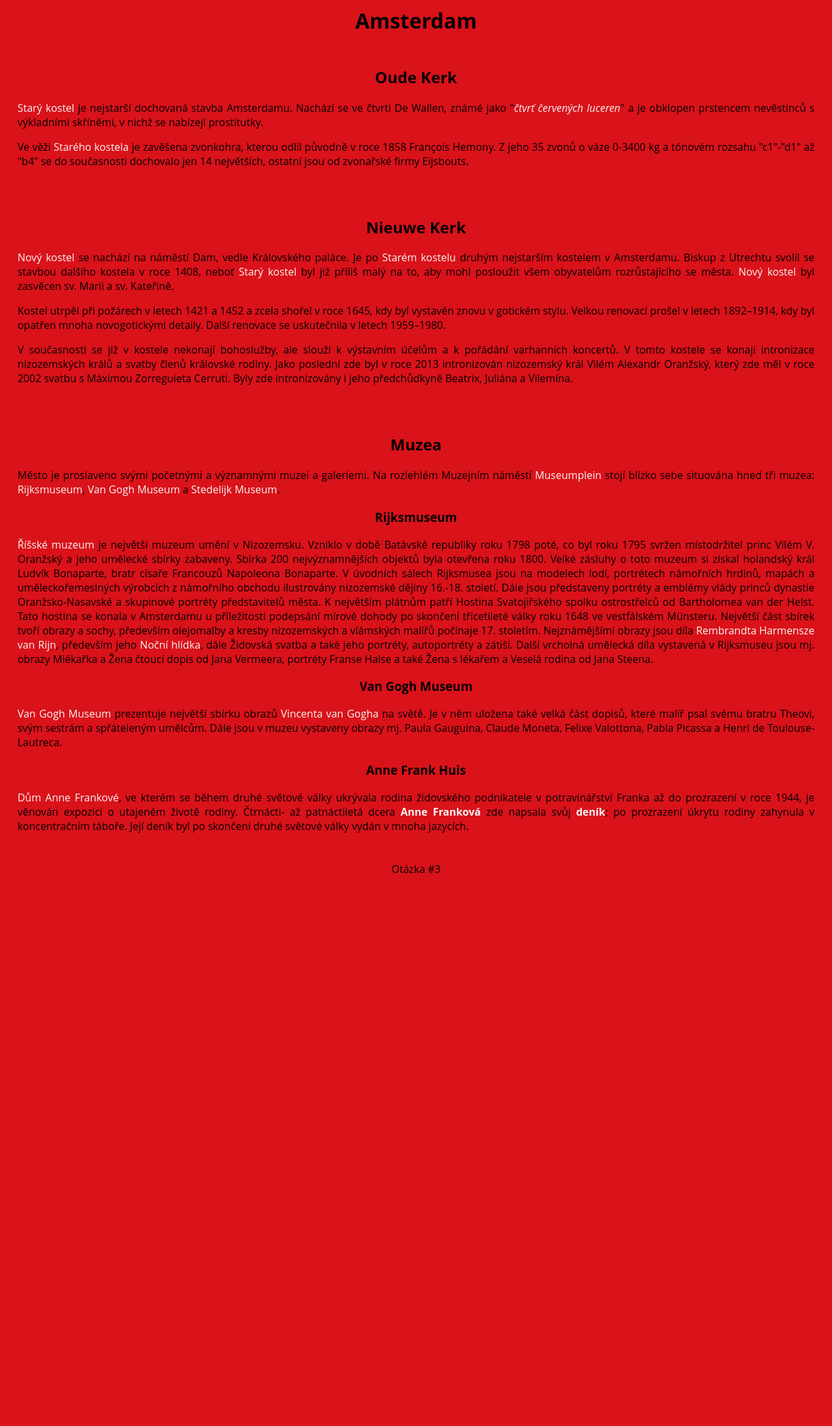
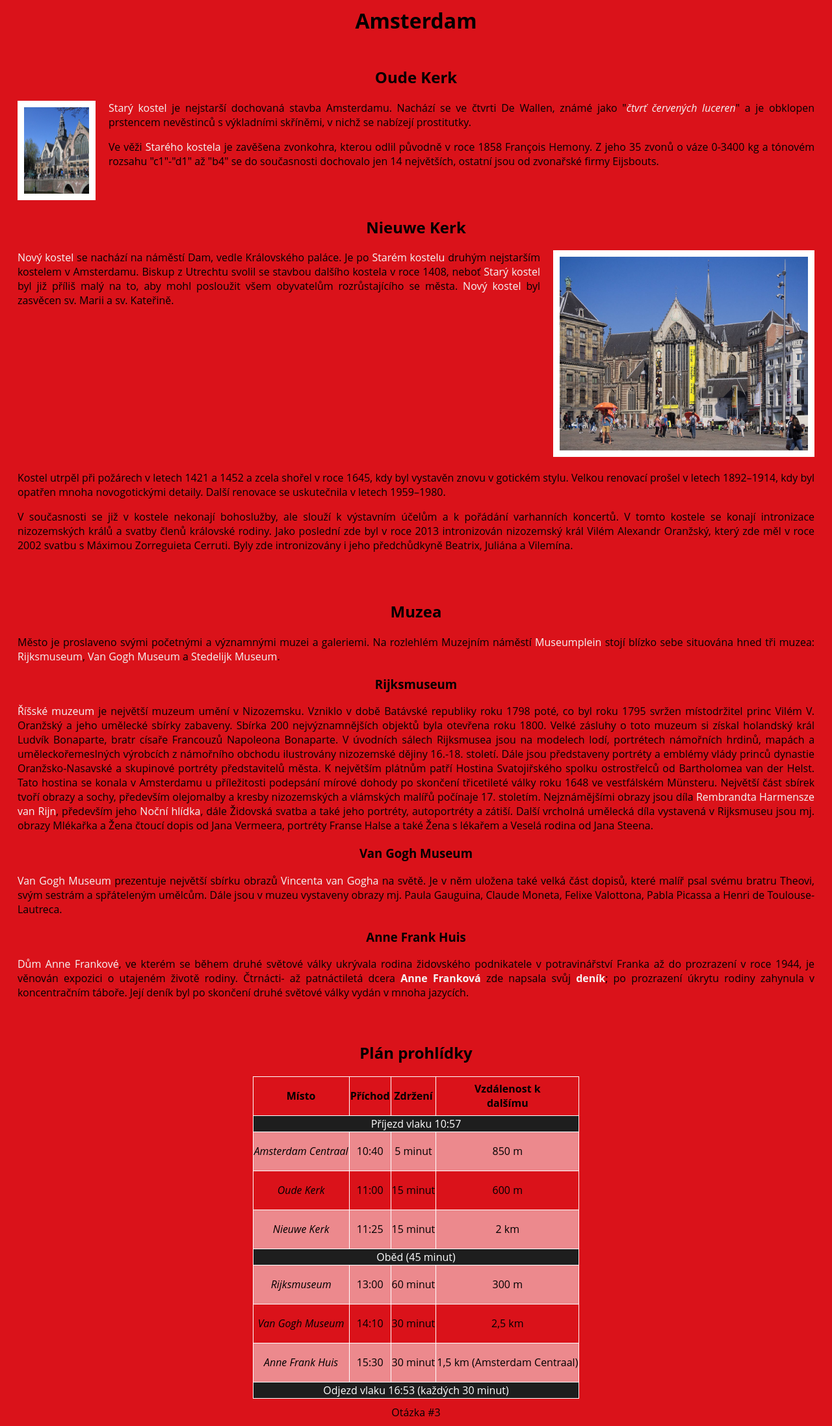
Before and after one commit to hendrychjan/maturita-webovky, a PHP site: page /03/text.html in a window 1280 px wide. Shown: the whole page at 65% size. Before the commit the page ends 1343 px from the top, so only its background shows below. Run offline with PHP 8.4, Linux system fonts and the light colour scheme.

Commit message:
Otázka 3 - HTML - Obrázky, tabulky, odkazy

```diff
--- a/otazky/03/style.css
+++ b/otazky/03/style.css
@@ -8,10 +8,15 @@ body {
   font-family: "Open Sans", Arial, Helvetica, sans-serif;
 }
 
-h1, article, footer {
+h1,
+article,
+footer {
   margin: 10px auto;
 }
-h1, h2, h3, footer {
+h1,
+h2,
+h3,
+footer {
   text-align: center;
 }
 p {
@@ -26,3 +31,89 @@ article > section {
   padding: 1.5%;
   text-align: center;
 }
+
+img {
+  border: 10px solid white;
+  transition-duration: 0.4s;
+}
+
+img:hover {
+  border: 10px solid yellow;
+  cursor: pointer;
+}
+
+.prvni img {
+  width: 100px;
+  float: left;
+  margin-right: 20px;
+}
+
+.druha > div > a {
+  flex: 1;
+}
+
+.druha > div > a > img {
+  width: 100%;
+  box-sizing: border-box;
+}
+
+.druha div p {
+  flex: 2;
+  margin-top: 0;
+  margin-right: 20px;
+}
+
+.druha div {
+  display: flex;
+  flex-direction: row;
+  align-items: flex-start;
+  justify-content: center;
+}
+
+.tabulka {
+  display: flex;
+  justify-content: center;
+  align-items: center;
+  flex-direction: column;
+}
+
+table {
+    border-collapse: collapse;
+    text-align: center;
+}
+
+table a {
+    text-decoration: none;
+    color: black;
+}
+
+td, th {
+    border: 1px solid white;
+}
+
+thead tr {
+    font-weight: bold;
+    height: 60px;
+}
+
+tbody th {
+    color: white;
+    background-color: rgb(30, 30, 30);
+    font-weight: normal;
+}
+
+tbody tr {
+    height: 60px;
+}
+
+tbody tr.tabulka-dil {
+    height: auto;
+}
+
+tbody tr td:first-child {
+    font-style: italic;
+}
+
+tbody tr:nth-child(even) {
+    background-color: rgba(255, 255, 255, 0.5);
+}
--- a/otazky/03/text.html
+++ b/otazky/03/text.html
@@ -1,44 +1,185 @@
 <!DOCTYPE html>
-<html lang="en" xmlns:mso="urn:schemas-microsoft-com:office:office" xmlns:msdt="uuid:C2F41010-65B3-11d1-A29F-00AA00C14882">
+<html lang="en">
   <head>
-    <meta charset="UTF-8">
-    <meta name="viewport" content="width=device-width, initial-scale=1.0">
-    <meta http-equiv="X-UA-Compatible" content="ie=edge">
+    <meta charset="UTF-8" />
+    <meta name="viewport" content="width=device-width, initial-scale=1.0" />
     <title>Amsterdam</title>
-    <link rel="stylesheet" href="style.css">
-
-<!--[if gte mso 9]><xml>
-<mso:CustomDocumentProperties>
-<mso:MediaServiceImageTags msdt:dt="string"></mso:MediaServiceImageTags>
-<mso:lcf76f155ced4ddcb4097134ff3c332f msdt:dt="string"></mso:lcf76f155ced4ddcb4097134ff3c332f>
-<mso:TaxCatchAll msdt:dt="string"></mso:TaxCatchAll>
-</mso:CustomDocumentProperties>
-</xml><![endif]-->
+    <link rel="stylesheet" href="style.css" />
   </head>
   <body>
     <h1>Amsterdam</h1>
     <article>
-        <section>
+      <section class="prvni">
         <h2>Oude Kerk</h2>
-            <p><span>Starý kostel</span> je nejstarší dochovaná stavba Amsterdamu. Nachází se ve čtvrti De Wallen, známé jako "<em>čtvrť červených luceren</em>" a je obklopen prstencem nevěstinců s výkladními skříněmi, v nichž se nabízejí prostitutky.</p>
-            <p>Ve věži <span>Starého kostela</span> je zavěšena zvonkohra, kterou odlil původně v roce 1858 François Hemony. Z jeho 35 zvonů o váze 0-3400 kg a tónovém rozsahu "c1"-"d1" až "b4" se do současnosti dochovalo jen 14 největších, ostatní jsou od zvonařské firmy Eijsbouts.</p>
+        <a href="okerk.jpg" target="_blank">
+          <img src="okerk.jpg" alt="Oude Kerk" />
+        </a>
+        <p>
+          <span>Starý kostel</span> je nejstarší dochovaná stavba Amsterdamu.
+          Nachází se ve čtvrti De Wallen, známé jako "<em
+            >čtvrť červených luceren</em
+          >" a je obklopen prstencem nevěstinců s výkladními skříněmi, v nichž
+          se nabízejí prostitutky.
+        </p>
+        <p>
+          Ve věži <span>Starého kostela</span> je zavěšena zvonkohra, kterou
+          odlil původně v roce 1858 François Hemony. Z jeho 35 zvonů o váze
+          0-3400 kg a tónovém rozsahu "c1"-"d1" až "b4" se do současnosti
+          dochovalo jen 14 největších, ostatní jsou od zvonařské firmy
+          Eijsbouts.
+        </p>
       </section>
-        <section>
+      <section class="druha">
         <h2>Nieuwe Kerk</h2>
-            <p><span>Nový kostel</span> se nachází na náměstí Dam, vedle Královského paláce. Je po <span>Starém kostelu</span> druhým nejstarším kostelem v Amsterdamu. Biskup z Utrechtu svolil se stavbou dalšího kostela v roce 1408, neboť <span>Starý kostel</span> byl již příliš malý na to, aby mohl posloužit všem obyvatelům rozrůstajícího se města. <span>Nový kostel</span> byl zasvěcen sv. Marii a sv. Kateřině.</p>
-            <p>Kostel utrpěl při požárech v letech 1421 a 1452 a zcela shořel v roce 1645, kdy byl vystavěn znovu v gotickém stylu. Velkou renovací prošel v letech 1892–1914, kdy byl opatřen mnoha novogotickými detaily. Další renovace se uskutečnila v letech 1959–1980.</p>
-            <p>V současnosti se již v kostele nekonají bohoslužby, ale slouží k výstavním účelům a k pořádání varhanních koncertů. V tomto kostele se konají intronizace nizozemských králů a svatby členů královské rodiny. Jako poslední zde byl v roce 2013 intronizován nizozemský král Vilém Alexandr Oranžský, který zde měl v roce 2002 svatbu s Máximou Zorreguieta Cerruti. Byly zde intronizovány i jeho předchůdkyně Beatrix, Juliána a Vilemína.</p>
+        <div>
+          <p>
+            <span>Nový kostel</span> se nachází na náměstí Dam, vedle
+            Královského paláce. Je po <span>Starém kostelu</span> druhým
+            nejstarším kostelem v Amsterdamu. Biskup z Utrechtu svolil se
+            stavbou dalšího kostela v roce 1408, neboť
+            <span>Starý kostel</span> byl již příliš malý na to, aby mohl
+            posloužit všem obyvatelům rozrůstajícího se města.
+            <span>Nový kostel</span> byl zasvěcen sv. Marii a sv. Kateřině.
+          </p>
+          <a href="nkerk.jpg" target="_blank">
+            <img src="nkerk.jpg" alt="Nieuwe Kerk" />
+          </a>
+        </div>
+        <p>
+          Kostel utrpěl při požárech v letech 1421 a 1452 a zcela shořel v roce
+          1645, kdy byl vystavěn znovu v gotickém stylu. Velkou renovací prošel
+          v letech 1892–1914, kdy byl opatřen mnoha novogotickými detaily. Další
+          renovace se uskutečnila v letech 1959–1980.
+        </p>
+        <p>
+          V současnosti se již v kostele nekonají bohoslužby, ale slouží k
+          výstavním účelům a k pořádání varhanních koncertů. V tomto kostele se
+          konají intronizace nizozemských králů a svatby členů královské rodiny.
+          Jako poslední zde byl v roce 2013 intronizován nizozemský král Vilém
+          Alexandr Oranžský, který zde měl v roce 2002 svatbu s Máximou
+          Zorreguieta Cerruti. Byly zde intronizovány i jeho předchůdkyně
+          Beatrix, Juliána a Vilemína.
+        </p>
       </section>
       <section>
         <h2>Muzea</h2>
-            <p>Město je proslaveno svými početnými a významnými muzei a galeriemi. Na rozlehlém Muzejním náměstí <span>Museumplein</span> stojí blízko sebe situována hned tři muzea: <span>Rijksmuseum</span>, <span>Van Gogh Museum</span> a <span>Stedelijk Museum</span>.</p>
+        <p>
+          Město je proslaveno svými početnými a významnými muzei a galeriemi. Na
+          rozlehlém Muzejním náměstí <span>Museumplein</span> stojí blízko sebe
+          situována hned tři muzea: <span>Rijksmuseum</span>,
+          <span>Van Gogh Museum</span> a <span>Stedelijk Museum</span>.
+        </p>
         <h3>Rijksmuseum</h3>
-            <p><span>Říšské muzeum</span> je největší muzeum umění v Nizozemsku. Vzniklo v době Batávské republiky roku 1798 poté, co byl roku 1795 svržen místodržitel princ Vilém V. Oranžský a jeho umělecké sbírky zabaveny. Sbírka 200 nejvýznamnějších objektů byla otevřena roku 1800. Velké zásluhy o toto muzeum si získal holandský král Ludvík Bonaparte, bratr císaře Francouzů Napoleona Bonaparte. V úvodních sálech Rijksmusea jsou na modelech lodí, portrétech námořních hrdinů, mapách a uměleckořemeslných výrobcích z námořního obchodu ilustrovány nizozemské dějiny 16.-18. století. Dále jsou představeny portréty a emblémy vlády princů dynastie Oranžsko-Nasavské a skupinové portréty představitelů města. K největším plátnům patří Hostina Svatojiřského spolku ostrostřelců od Bartholomea van der Helst. Tato hostina se konala v Amsterdamu u příležitosti podepsání mírové dohody po skončení třicetileté války roku 1648 ve vestfálském Münsteru. Největší část sbírek tvoří obrazy a sochy, především olejomalby a kresby nizozemských a vlámských malířů počínaje 17. stoletím. Nejznámějšími obrazy jsou díla <span>Rembrandta Harmensze van Rijn</span>, především jeho <span>Noční hlídka</span>, dále Židovská svatba a také jeho portréty, autoportréty a zátiší. Další vrcholná umělecká díla vystavená v Rijksmuseu jsou mj. obrazy Mlékařka a Žena čtoucí dopis od Jana Vermeera, portréty Franse Halse a také Žena s lékařem a Veselá rodina od Jana Steena.</p>
+        <p>
+          <span>Říšské muzeum</span> je největší muzeum umění v Nizozemsku.
+          Vzniklo v době Batávské republiky roku 1798 poté, co byl roku 1795
+          svržen místodržitel princ Vilém V. Oranžský a jeho umělecké sbírky
+          zabaveny. Sbírka 200 nejvýznamnějších objektů byla otevřena roku 1800.
+          Velké zásluhy o toto muzeum si získal holandský král Ludvík Bonaparte,
+          bratr císaře Francouzů Napoleona Bonaparte. V úvodních sálech
+          Rijksmusea jsou na modelech lodí, portrétech námořních hrdinů, mapách
+          a uměleckořemeslných výrobcích z námořního obchodu ilustrovány
+          nizozemské dějiny 16.-18. století. Dále jsou představeny portréty a
+          emblémy vlády princů dynastie Oranžsko-Nasavské a skupinové portréty
+          představitelů města. K největším plátnům patří Hostina Svatojiřského
+          spolku ostrostřelců od Bartholomea van der Helst. Tato hostina se
+          konala v Amsterdamu u příležitosti podepsání mírové dohody po skončení
+          třicetileté války roku 1648 ve vestfálském Münsteru. Největší část
+          sbírek tvoří obrazy a sochy, především olejomalby a kresby
+          nizozemských a vlámských malířů počínaje 17. stoletím. Nejznámějšími
+          obrazy jsou díla <span>Rembrandta Harmensze van Rijn</span>, především
+          jeho <span>Noční hlídka</span>, dále Židovská svatba a také jeho
+          portréty, autoportréty a zátiší. Další vrcholná umělecká díla
+          vystavená v Rijksmuseu jsou mj. obrazy Mlékařka a Žena čtoucí dopis od
+          Jana Vermeera, portréty Franse Halse a také Žena s lékařem a Veselá
+          rodina od Jana Steena.
+        </p>
         <h3>Van Gogh Museum</h3>
-            <p><span>Van Gogh Museum</span> prezentuje největší sbírku obrazů <span>Vincenta van Gogha</span> na světě. Je v něm uložena také velká část dopisů, které malíř psal svému bratru Theovi, svým sestrám a spřáteleným umělcům. Dále jsou v muzeu vystaveny obrazy mj. Paula Gauguina, Claude Moneta, Felixe Valottona, Pabla Picassa a Henri de Toulouse-Lautreca.</p>
+        <p>
+          <span>Van Gogh Museum</span> prezentuje největší sbírku obrazů
+          <span>Vincenta van Gogha</span> na světě. Je v něm uložena také velká
+          část dopisů, které malíř psal svému bratru Theovi, svým sestrám a
+          spřáteleným umělcům. Dále jsou v muzeu vystaveny obrazy mj. Paula
+          Gauguina, Claude Moneta, Felixe Valottona, Pabla Picassa a Henri de
+          Toulouse-Lautreca.
+        </p>
         <h3>Anne Frank Huis</h3>
-            <p><span>Dům Anne Frankové</span>, ve kterém se během druhé světové války ukrývala rodina židovského podnikatele v potravinářství Franka až do prozrazení v roce 1944, je věnován expozici o utajeném životě rodiny. Čtrnácti- až patnáctiletá dcera <strong>Anne Franková</strong> zde napsala svůj <strong>deník</strong>; po prozrazení úkrytu rodiny zahynula v koncentračním táboře. Její deník byl po skončení druhé světové války vydán v mnoha jazycích.</p>
+        <p>
+          <span>Dům Anne Frankové</span>, ve kterém se během druhé světové války
+          ukrývala rodina židovského podnikatele v potravinářství Franka až do
+          prozrazení v roce 1944, je věnován expozici o utajeném životě rodiny.
+          Čtrnácti- až patnáctiletá dcera <strong>Anne Franková</strong> zde
+          napsala svůj <strong>deník</strong>; po prozrazení úkrytu rodiny
+          zahynula v koncentračním táboře. Její deník byl po skončení druhé
+          světové války vydán v mnoha jazycích.
+        </p>
       </section>
+    </article>
+    <article class="tabulka">
+      <h2>Plán prohlídky</h2>
+      <table>
+        <thead>
+          <tr>
+            <td>Místo</td>
+            <td>Příchod</td>
+            <td>Zdržení</td>
+            <td>Vzdálenost k<br>dalšímu</td>
+          </tr>
+        </thead>
+        <tbody>
+          <tr class="tabulka-dil">
+            <th colspan="4">
+              Příjezd vlaku 10:57
+            </th>
+          </tr>
+          <tr>
+            <td><a href="">Amsterdam Centraal</a></td>
+            <td>10:40</td>
+            <td>5 minut</td>
+            <td>850 m</td>
+          </tr>
+          <tr>
+            <td><a href="">Oude Kerk</a></td>
+            <td>11:00</td>
+            <td>15 minut</td>
+            <td>600 m</td>
+          </tr>
+          <tr>
+            <td><a href="">Nieuwe Kerk</a></td>
+            <td>11:25</td>
+            <td>15 minut</td>
+            <td>2 km</td>
+          </tr>
+          <tr class="tabulka-dil">
+            <th colspan="4">
+              Oběd (45 minut)
+            </th>
+          </tr>
+          <tr>
+            <td><a href="">Rijksmuseum</a></td>
+            <td>13:00</td>
+            <td>60 minut</td>
+            <td>300 m</td>
+          </tr>
+          <tr>
+            <td><a href="">Van Gogh Museum</a></td>
+            <td>14:10</td>
+            <td>30 minut</td>
+            <td>2,5 km</td>
+          </tr>
+          <tr>
+            <td><a href="">Anne Frank Huis</a></td>
+            <td>15:30</td>
+            <td>30 minut</td>
+            <td>1,5 km (Amsterdam Centraal)</td>
+          </tr>
+          <tr class="tabulka-dil">
+            <th colspan="4">
+              Odjezd vlaku 16:53 (každých 30 minut)
+            </th>
+          </tr>
+        </tbody>
+      </table>
     </article>
     <footer>Otázka #3</footer>
   </body>
```
Also changed, not shown: README.md. Lines whose indentation alone changed are shown as unchanged.
